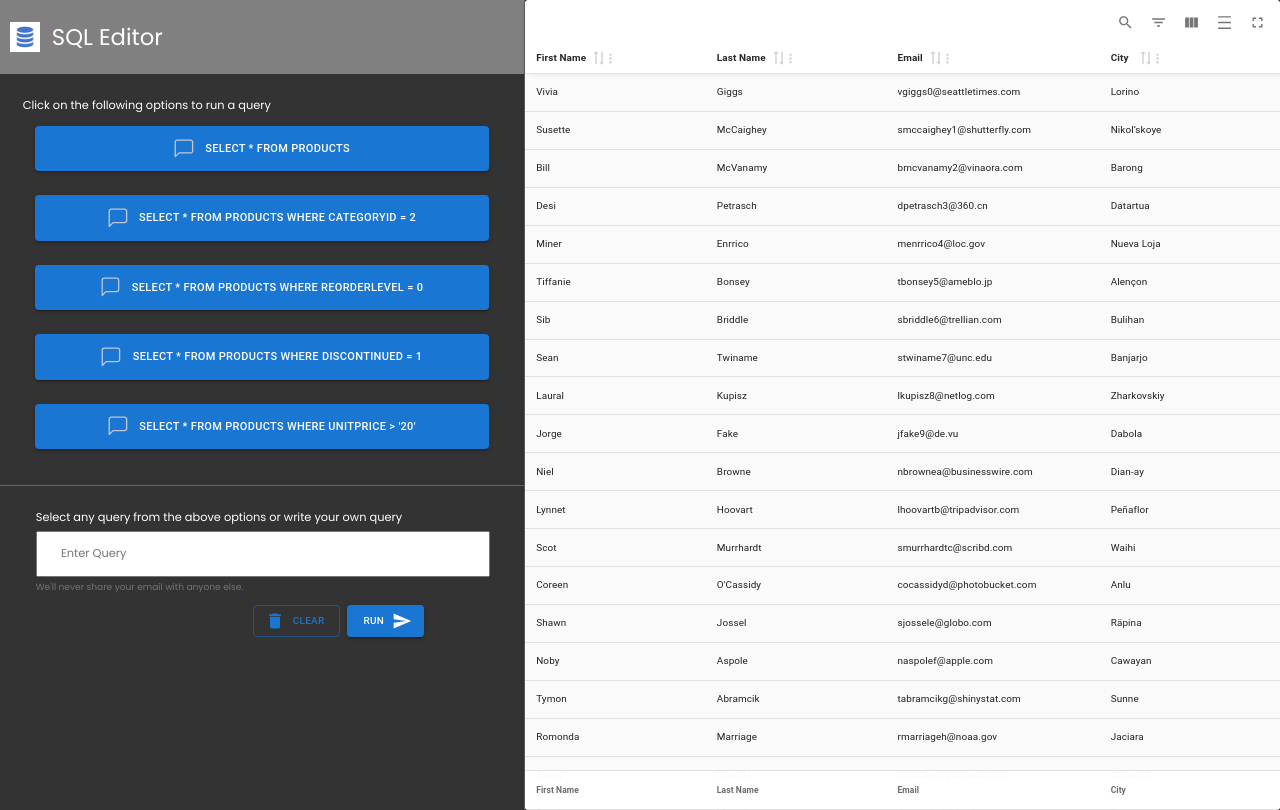
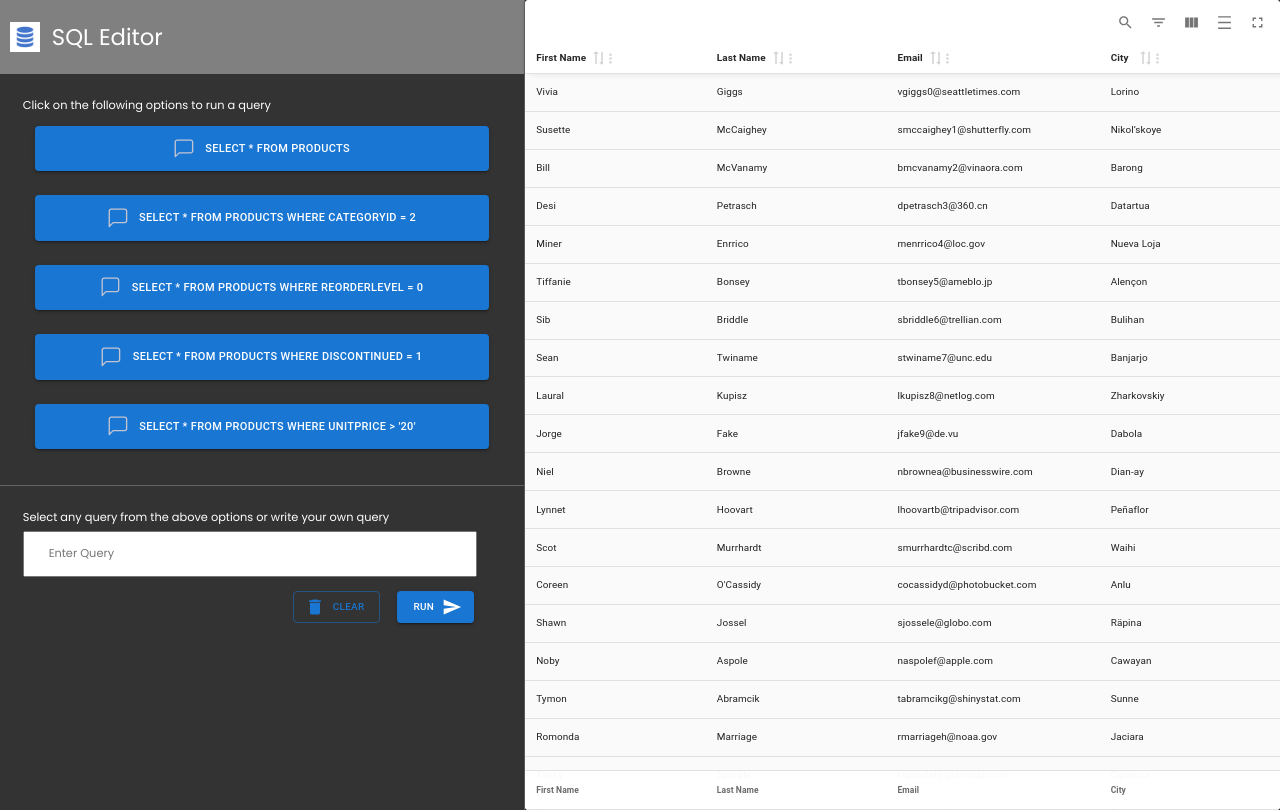
Before and after one commit to akhiranandan/sql-query-editor, a React (Create React App) app: page / in a window 1280 px wide. Built offline with nearby package versions, Linux system fonts and the light colour scheme.

Commit message:
working fine

```diff
--- a/src/App.css
+++ b/src/App.css
@@ -81,10 +81,14 @@ body {
 }
 
 .ClearButton {
+  margin-top: 3% !important;
   margin-left: 230px !important;
+  left: 40px !important;
 }
 
 .RunButton {
+  left: 50px !important;
+  margin-top: 3% !important;
   margin-left: 7px !important;
 }
 
--- a/src/App.js
+++ b/src/App.js
@@ -76,25 +76,17 @@ function App() {
           </div>
         </div>
         <div className="lowerSide">
-          <form className="form">
-            <div class="form-group">
-              <label for="exampleInputEmail1">
+          <form>
+              <label>
                 Select any query from the above options or write your own query
               </label>
               <input
-                type="queryinput"
-                class="form-control"
-                id="exampleInputEmail1"
-                aria-describedby="emailHelp"
+                type="text"
                 placeholder="Enter Query"
                 className="textfield"
                 value={message}
                 onChange={handleChange}
               />
-              <small id="emailHelp" class="form-text text-muted">
-                We'll never share your email with anyone else.
-              </small>
-            </div>
           </form>
           <Button
             className="ClearButton"
```
